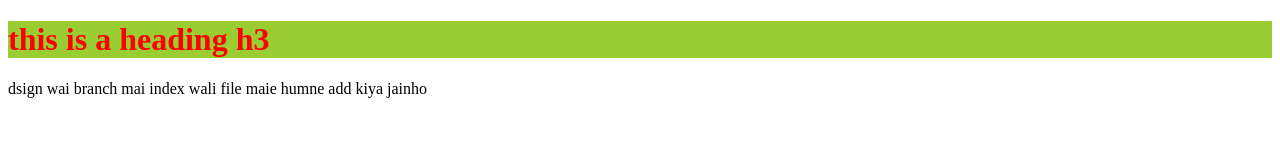
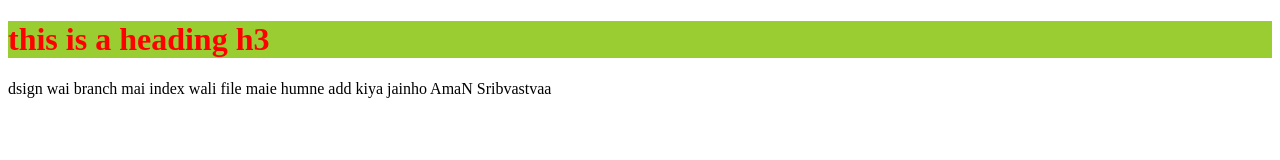
Before and after one commit to iamsrivastava001/srivas, a plain HTML site: page index.html in a window 1280 px wide. Drawn offline with Linux system fonts and the light colour scheme.

Commit message:
Adding indefile design tage   file commit

```diff
--- a/index.html
+++ b/index.html
@@ -11,5 +11,9 @@
     dsign wai branch mai index wali file maie humne add kiya
     jainho
 
+
+    <design> AmaN Sribvastvaa
+
+    </design>
 </body>
 </html>
```
